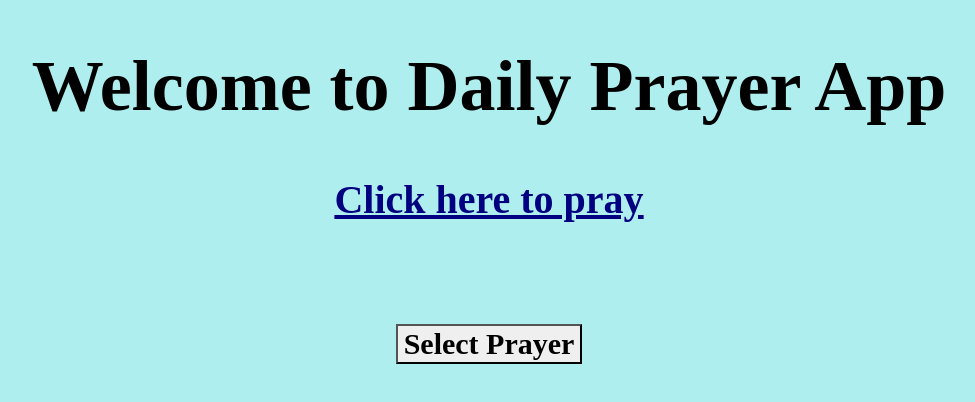
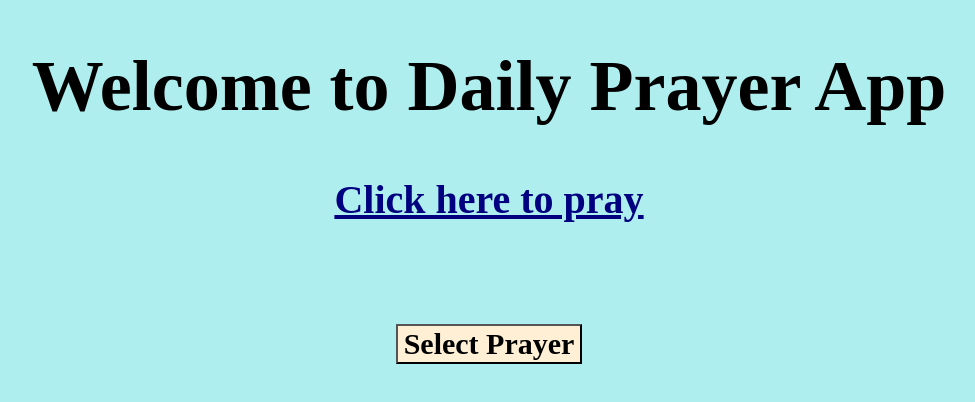
Before and after one commit to wlavery22/rosary, a React (Create React App) app: page / in a window 1280 px wide. Shown: the part 220-622 px from the top of the page, without its empty margins (151-1126 px from the left). Built offline with nearby package versions, Linux system fonts and the light colour scheme; no server answers.

Commit message:
Add HomePage styling

```diff
--- a/src/components/HomePage/HomePage.css
+++ b/src/components/HomePage/HomePage.css
@@ -29,23 +29,11 @@ a:-webkit-any-link {
 
 button {
   appearance: auto;
-  font-style: ;
-  font-variant-ligatures: ;
-  font-variant-caps: ;
-  font-variant-numeric: ;
-  font-variant-east-asian: ;
-  font-variant-alternates: ;
-  font-variant-position: ;
-  font-weight: bold;
-  font-stretch: ;
   font-size: .75em;
   font-family: cursive;
-  font-optical-sizing: ;
-  font-kerning: ;
-  font-feature-settings: ;
-  font-variation-settings: ;
+  font-weight: bold;
   text-rendering: auto;
-  color: buttontext;
+  color: black;
   letter-spacing: normal;
   word-spacing: normal;
   line-height: normal;
@@ -57,7 +45,7 @@ button {
   align-items: flex-start;
   cursor: default;
   box-sizing: border-box;
-  background-color: buttonface;
+  background-color: papayawhip;
   margin: 0em;
   padding-block: 1px;
   padding-inline: 6px;
@@ -65,4 +53,10 @@ button {
   border-style: outset;
   border-color: buttonborder;
   border-image: initial;
+  transition: background-color 0.3s ease;
 }
+
+button:hover {
+  background-color: papayawhip;
+  color: black;
+ }
```
